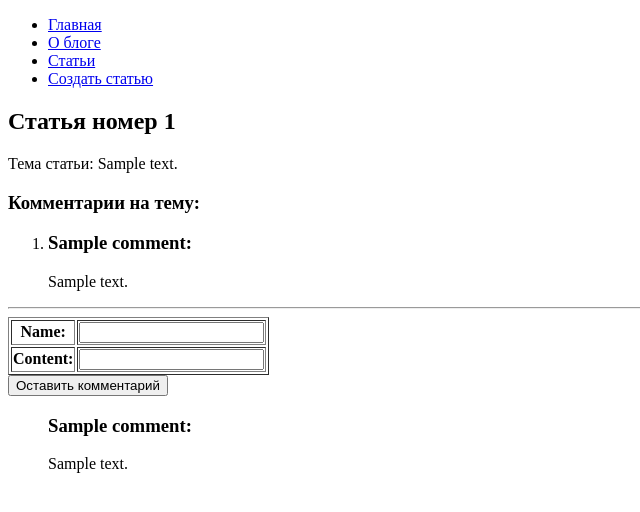
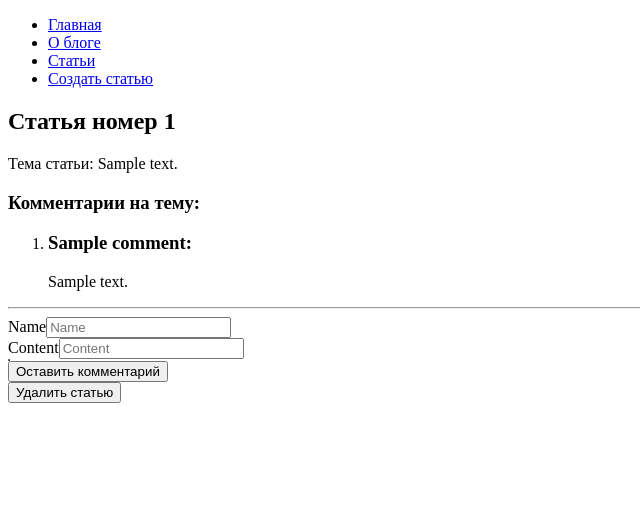
Before and after one commit to NikolayZemelko/hexlet_django_blog, a Django app: page /articles/1/ in a window 1280 px wide. Shown: the top 512 px of the page, without its empty margins (0-640 px from the left). Run offline with Django 4.2, Linux system fonts and the light colour scheme; tables that the repository leaves empty hold one stand-in row (values such as "Sample post"); some libraries are stand-ins or nearby versions.

Commit message:
feat: Add articles/<id>/delete path

```diff
--- a/article/templates/articles/article.html
+++ b/article/templates/articles/article.html
@@ -1,5 +1,14 @@
 {% extends 'base.html' %}
-{% load bootstrap4 i18n %}
+{# Load the tag library #}
+{% load bootstrap4 %}
+
+{# Load CSS and JavaScript #}
+{% bootstrap_css %}
+{% bootstrap_javascript jquery='full' %}
+
+{# Display django.contrib.messages as Bootstrap alerts #}
+{% bootstrap_messages %}
+
 {% block article %}
     <div>
         <h2>Статья номер {{ article.id }}</h2>
@@ -21,18 +30,20 @@
             <form action="{% url 'article' article.id %}" method="post">
                 {% csrf_token %}
                 <table border="1">
-                    {{ form }}
+                    {% bootstrap_form form %}
                 </table>
                 <input type="submit" value="Оставить комментарий">
             </form>
-            {% if comments %}
-                <ol>
-                    {% for comment in comments %}
-                        <h3>{{ comment.name }}: </h3>
-                        <p>{{ comment.content }}</p>
-                    {% endfor %}
-                </ol>
-            {% endif %}
+        </div>
+        <div class="delete">
+            <form action="{% url 'articles_delete' article.id%}" method="post">
+                {% csrf_token %}
+                {% buttons %}
+                    <button type="submit" class="btn btn-primary">
+                      Удалить статью
+                    </button>
+              {% endbuttons %}
+            </form>
         </div>
     </div>
 {% endblock %}
--- a/article/templates/articles/create.html
+++ b/article/templates/articles/create.html
@@ -10,7 +10,6 @@
             </ul>
         </div>
     {% endif %}
-    {% bootstrap_button "Save" button_type="submit" button_class="btn-primary" %}
     <form action="{% url 'articles_create' as url_to %}" method="post">
         {% csrf_token %}
         <table border="1">
--- a/article/urls.py
+++ b/article/urls.py
@@ -6,4 +6,5 @@ urlpatterns = [
     path('<int:id>/edit/', views.ArticleFormEditView.as_view(), name='articles_update'),
     path('<int:id>/', views.ArticleView.as_view(), name='article'),
     path('create/', views.ArticleFormCreateView.as_view(), name='articles_create'),
+    path('<int:id>/delete/', views.ArticleFormDeleteView.as_view(), name='articles_delete'),
 ]
--- a/article/views.py
+++ b/article/views.py
@@ -51,7 +51,8 @@ class ArticleFormCreateView(View):
 
     def get(self, request, *args, **kwargs):
         form = ArticleForm()
-        return render(request, 'articles/create.html', {'form': form})
+        return render(request, 'articles/create.html', {'form': form
+                                                        })
 
     def post(self, request, *args, **kwargs):
         form = ArticleForm(request.POST)
@@ -59,7 +60,8 @@ class ArticleFormCreateView(View):
             form.save()
             return redirect('articles-index')
 
-        return render(request, 'articles/create.html', {'form': form})
+        return render(request, 'articles/create.html', {'form': form
+                                                        })
 
 
 class ArticleFormEditView(View):
@@ -87,3 +89,16 @@ class ArticleFormEditView(View):
         return render(request, 'articles/update.html', {'form': form,
                                                         'article_id': article_id
                                                         })
+
+
+class ArticleFormDeleteView(View):
+
+    def post(self, request, *args, **kwargs):
+
+        article_id = kwargs.get('id')
+        article = Article.objects.get(id=article_id)
+
+        if article:
+            article.delete()
+            messages.add_message(request, messages.INFO, 'Article is deleted.')
+        return redirect('articles-index')
```
